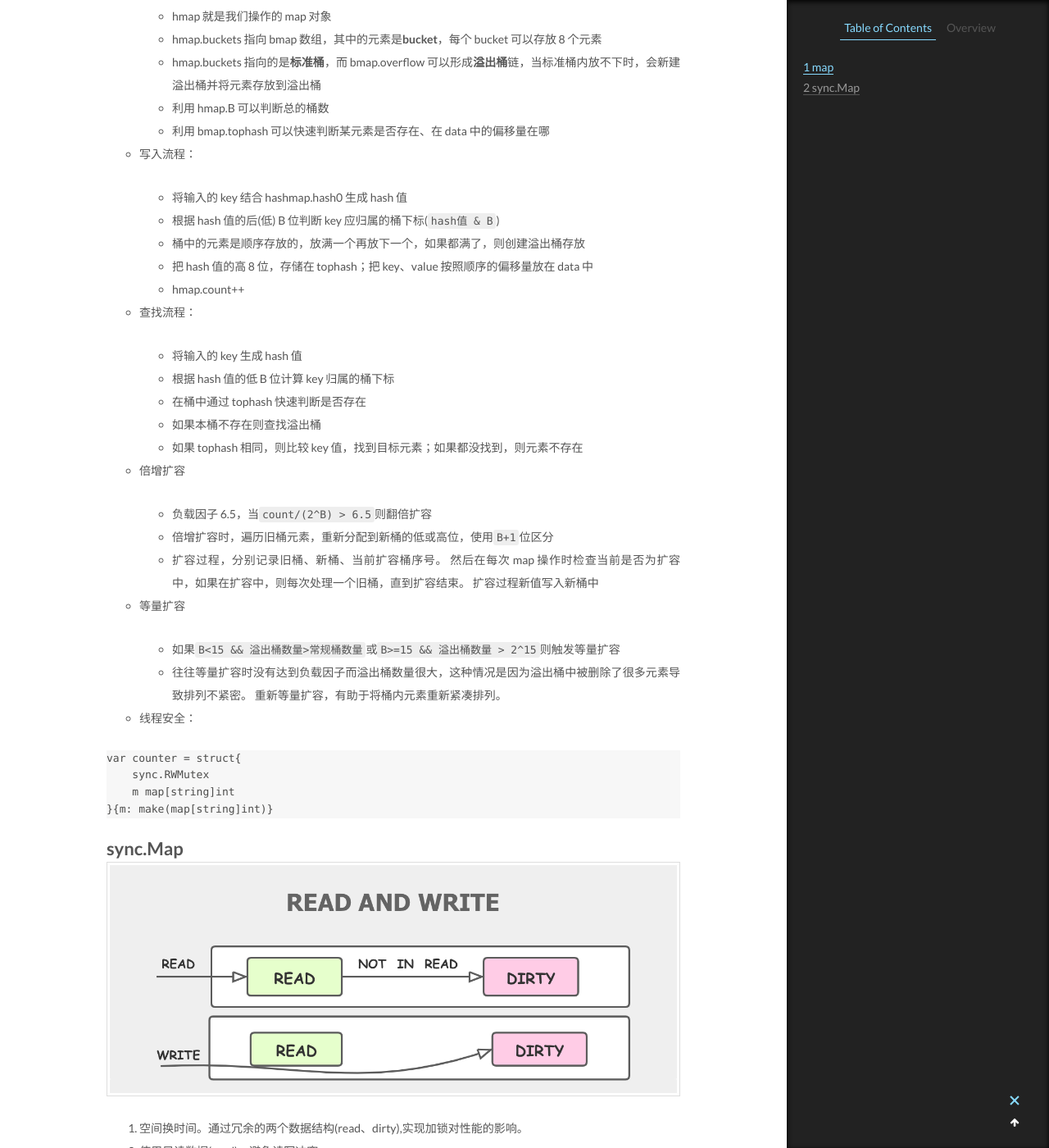
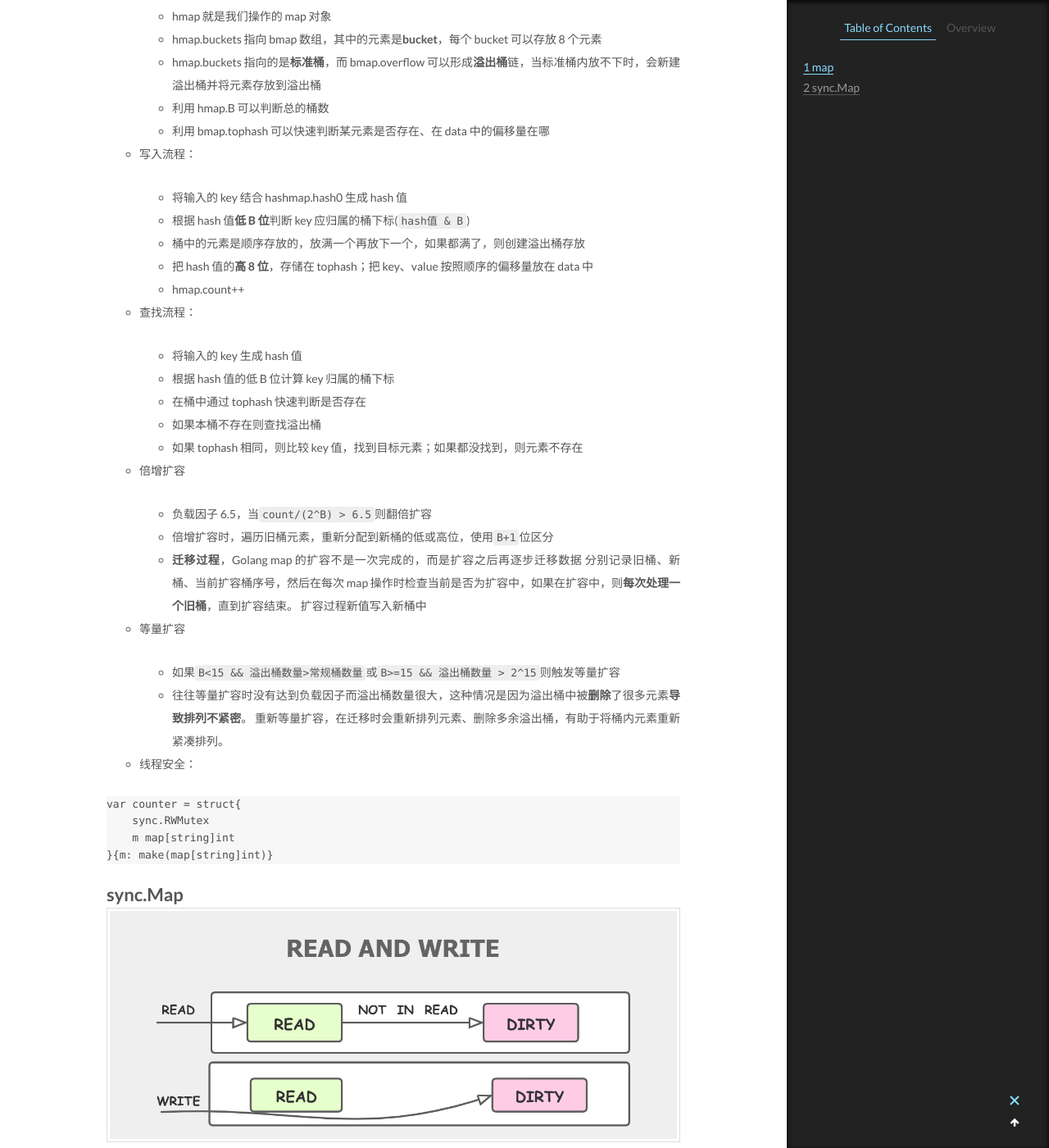
Before and after one commit to CodeHunter2006/CodeHunter2006.github.io, a Jekyll site: the page built from _posts/2021-02-20-Go_map.md, in a window 1280 px wide and 1400 px high, scrolled down 1400 px. Shown: the whole window at 82% size. Built offline with Jekyll 4.4.1, drawn with Linux system fonts in a browser that asks for light colours; some of the changed text lies outside the part shown.

Commit message:
[chore]: add contents.

```diff
--- a/_posts/2021-02-20-Go_map.md
+++ b/_posts/2021-02-20-Go_map.md
@@ -42,9 +42,9 @@ type bmap struct {
 - 写入流程：
 
   1. 将输入的 key 结合 hashmap.hash0 生成 hash 值
-  2. 根据 hash 值的后(低) B 位判断 key 应归属的桶下标(`hash值 & B`)
+  2. 根据 hash 值**低 B 位**判断 key 应归属的桶下标(`hash值 & B`)
   3. 桶中的元素是顺序存放的，放满一个再放下一个，如果都满了，则创建溢出桶存放
-  4. 把 hash 值的高 8 位，存储在 tophash；把 key、value 按照顺序的偏移量放在 data 中
+  4. 把 hash 值的**高 8 位**，存储在 tophash；把 key、value 按照顺序的偏移量放在 data 中
   5. hmap.count++
 
 - 查找流程：
@@ -59,15 +59,15 @@ type bmap struct {
 
   - 负载因子 6.5，当`count/(2^B) > 6.5`则翻倍扩容
   - 倍增扩容时，遍历旧桶元素，重新分配到新桶的低或高位，使用`B+1`位区分
-  - 扩容过程，分别记录旧桶、新桶、当前扩容桶序号。
-    然后在每次 map 操作时检查当前是否为扩容中，如果在扩容中，则每次处理一个旧桶，直到扩容结束。
+  - **迁移过程**，Golang map 的扩容不是一次完成的，而是扩容之后再逐步迁移数据
+    分别记录旧桶、新桶、当前扩容桶序号，然后在每次 map 操作时检查当前是否为扩容中，如果在扩容中，则**每次处理一个旧桶**，直到扩容结束。
     扩容过程新值写入新桶中
 
 - 等量扩容
 
   - 如果`B<15 && 溢出桶数量>常规桶数量`或`B>=15 && 溢出桶数量 > 2^15`则触发等量扩容
-  - 往往等量扩容时没有达到负载因子而溢出桶数量很大，这种情况是因为溢出桶中被删除了很多元素导致排列不紧密。
-    重新等量扩容，有助于将桶内元素重新紧凑排列。
+  - 往往等量扩容时没有达到负载因子而溢出桶数量很大，这种情况是因为溢出桶中被**删除**了很多元素**导致排列不紧密**。
+    重新等量扩容，在迁移时会重新排列元素、删除多余溢出桶，有助于将桶内元素重新紧凑排列。
 
 - 线程安全：
 
@@ -82,10 +82,10 @@ var counter = struct{
 
 ![sync.Map](/assets/images/2021-02-20-Go_map_2.png)
 
-1. 空间换时间。通过冗余的两个数据结构(read、dirty),实现加锁对性能的影响。
+1. 空间换时间。通过冗余的两个数据结构(read、dirty)，减少加锁对性能的影响。
 2. 使用只读数据(read)，避免读写冲突。
 3. 动态调整，miss 次数多了之后，将 dirty 数据提升为 read。
-4. double-checking。
+4. double-checking，先在 read 上没读到，再到 dirty 查找一次。
 5. 延迟删除。删除一个键值只是打标记，只有在提升 dirty 的时候才清理删除的数据。
 6. 优先从 read 读取、更新、删除，因为对 read 的读取不需要锁。
 
```
Also changed, not shown: _posts/2020-12-27-LeetCode_Question_Category.md (+19 -3 lines), _posts/2021-04-19-Supervisor.md (+3 -0 lines), _posts/2021-07-10-LB.md (added, +60 -0 lines), _posts/2021-07-10-LVS.md (deleted, +0 -11 lines), assets/images/2021-07-10-LB_1.png (added).
